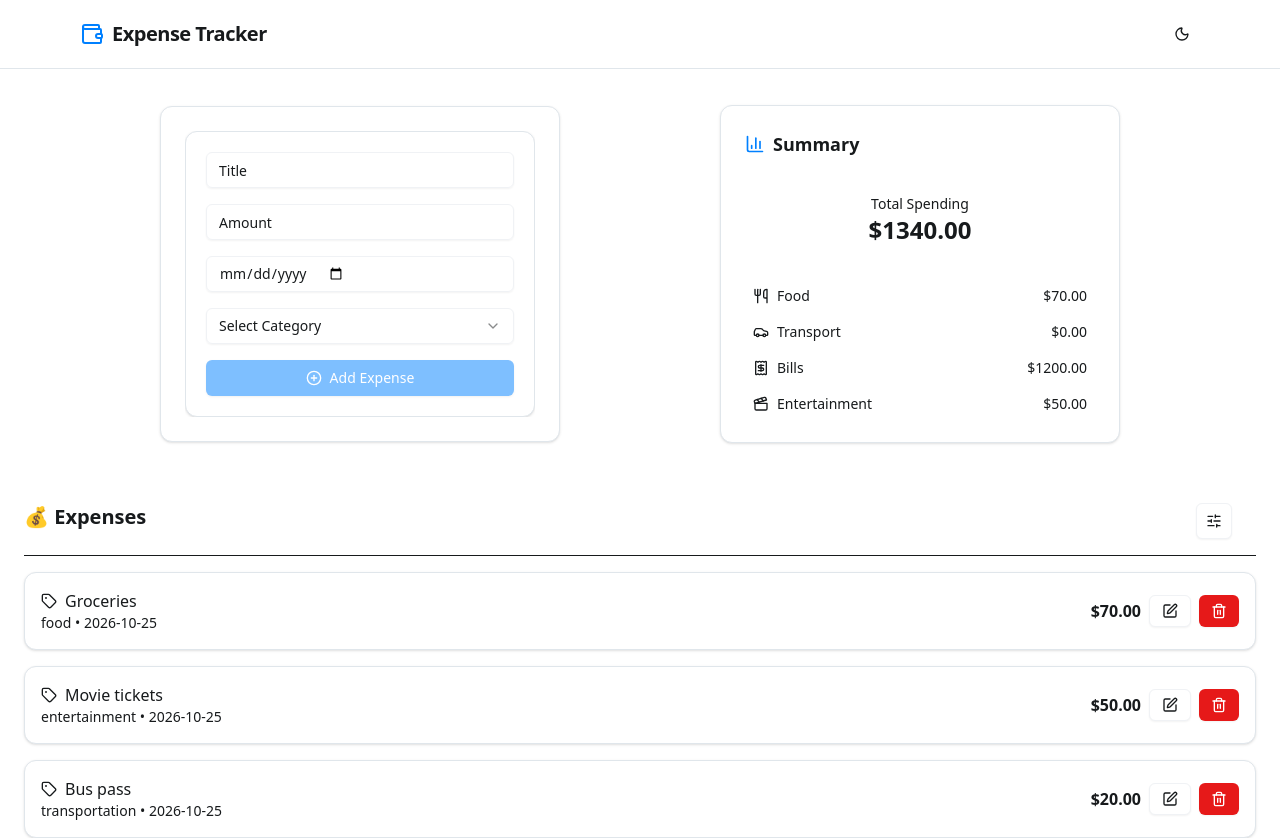
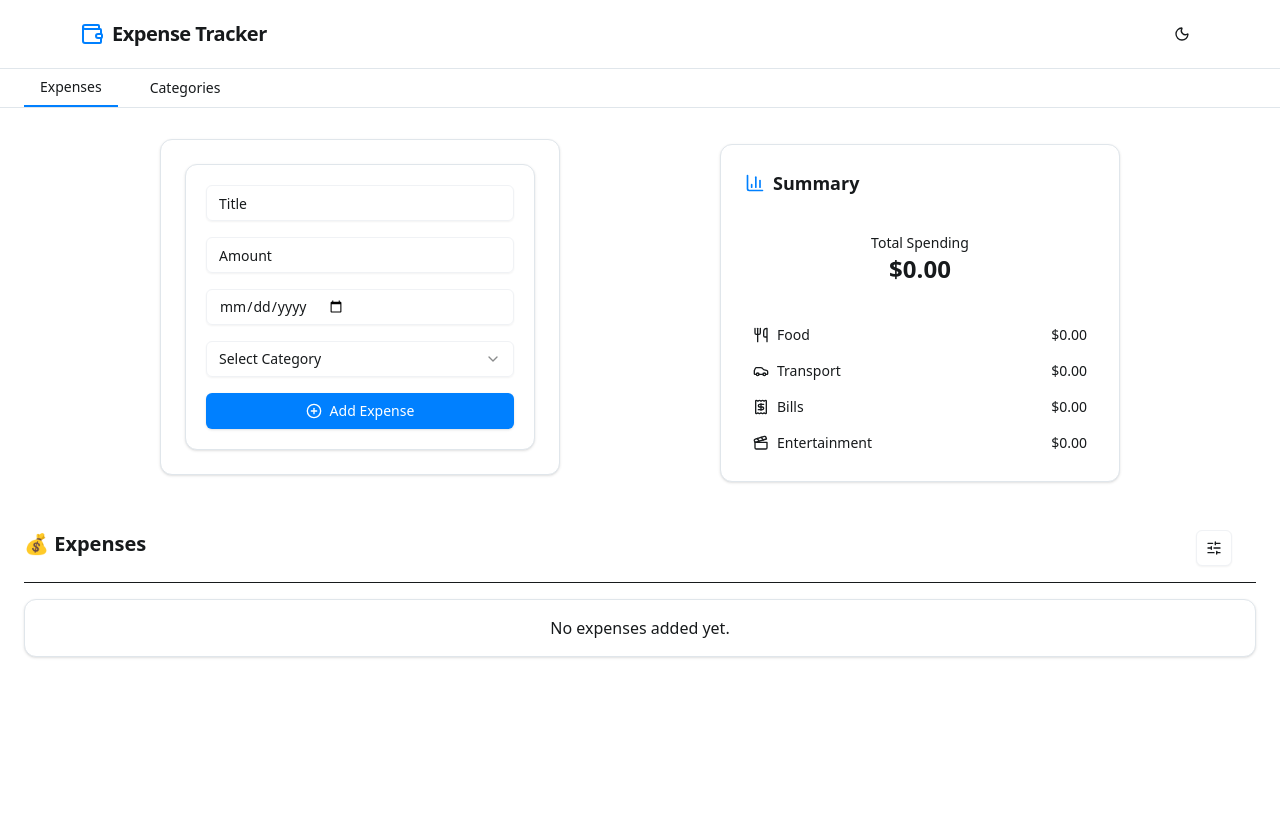
Before and after one commit to edosao/expense-tracker, a React (Vite) app: page / in a window 1280 px wide. Shown: the top 838 px of the page. After the commit the page ends 800 px from the top, so only its background shows below. Built offline with nearby package versions, Linux system fonts and the light colour scheme.

Commit message:
Add custom category tab feature

```diff
--- a/src/App.tsx
+++ b/src/App.tsx
@@ -1,52 +1,37 @@
 import { useEffect, useState } from "react";
 import { Card } from "./components/ui/card";
 import Header from "./components/Header";
+import Tabs from "./components/Tabs";
+import CategoryManager from "./components/CategoryManager";
 import ExpenseForm from "./components/ExpenseForm";
 import ExpenseSummary from "./components/ExpenseSummary";
 import ExpenseList from "./components/ExpenseList";
 import type { Expense } from "./types/expense";
 
 export default function App() {
+  const [activeTab, setActiveTab] = useState<"expenses" | "categories">(
+    "expenses",
+  );
+
+  const [categories, setCategories] = useState<string[]>(() => {
+    const storedCategories = localStorage.getItem("categories");
+    return storedCategories
+      ? JSON.parse(storedCategories)
+      : ["food", "transport", "bills", "entertainment"];
+  });
+
   const [editingId, setEditingId] = useState<string | null>(null);
+
   const [expenses, setExpenses] = useState<Expense[]>(() => {
     const storedExpenses = localStorage.getItem("expenses");
-    return storedExpenses
-      ? JSON.parse(storedExpenses)
-      : [
-          {
-            id: crypto.randomUUID(),
-            title: "Groceries",
-            amount: 70,
-            date: "2026-10-25",
-            category: "food",
-          },
-          {
-            id: crypto.randomUUID(),
-            title: "Movie tickets",
-            amount: 50,
-            date: "2026-10-25",
-            category: "entertainment",
-          },
-          {
-            id: crypto.randomUUID(),
-            title: "Bus pass",
-            amount: 20,
-            date: "2026-10-25",
-            category: "transportation",
-          },
-          {
-            id: crypto.randomUUID(),
-            title: "Electricity bill",
-            amount: 1200,
-            date: "2026-10-25",
-            category: "bills",
-          },
-        ];
+
+    return storedExpenses ? JSON.parse(storedExpenses) : [];
   });
 
   useEffect(() => {
+    localStorage.setItem("categories", JSON.stringify(categories));
     localStorage.setItem("expenses", JSON.stringify(expenses));
-  }, [expenses]);
+  }, [expenses, categories]);
 
   const handleAddExpense = (newExpense: Expense) => {
     setExpenses((prev) => [...prev, newExpense]);
@@ -62,7 +47,6 @@ export default function App() {
 
   const handleEditExpense = (updated: Expense) => {
     setExpenses((prev) => prev.map((e) => (e.id === updated.id ? updated : e)));
-
     setEditingId(null);
   };
 
@@ -70,24 +54,37 @@ export default function App() {
     setEditingId(null);
   };
 
+  const handleAddCategory = (category: string) => {
+    if (categories.includes(category.toLowerCase())) {
+      return false;
+    }
+
+    setCategories([...categories, category.toLowerCase()]);
+    return true;
+  };
+
   return (
     <div className="min-h-screen bg-background text-foreground">
       <Header />
 
+      <Tabs activeTab={activeTab} setActiveTab={setActiveTab} />
+
+      {activeTab === "expenses" && (
+        <>
           <main className="p-6 flex flex-col-reverse md:flex-row md:justify-evenly items-center gap-6">
-        <div className="w-full flex-1 max-w-[400px] ">
+            <div className="w-full flex-1 max-w-[400px]">
               <Card className="p-6 space-y-4">
-            <div
-              className="overflow-hidden max-h-[350px] opacity-100
-              "
-            >
-              <ExpenseForm onAddExpense={handleAddExpense} />
-            </div>
+                <ExpenseForm
+                  onAddExpense={handleAddExpense}
+                  categories={categories}
+                />
               </Card>
             </div>
 
-        <div className="flex-1 w-full min-h-[350px] max-w-[400px] mt-3">
-          <ExpenseSummary expenses={expenses} />
+            <div className="flex-1 w-full max-w-[400px] mt-3">
+              {categories.length > 0 && (
+                <ExpenseSummary expenses={expenses} categories={categories} />
+              )}
             </div>
           </main>
 
@@ -101,6 +98,15 @@ export default function App() {
               onCancelEditing={handleCancelEditing}
             />
           </div>
+        </>
+      )}
+
+      {activeTab === "categories" && (
+        <CategoryManager
+          categories={categories}
+          onAddCategory={handleAddCategory}
+        />
+      )}
     </div>
   );
 }
--- /dev/null
+++ b/src/components/CategoryManager.tsx
@@ -0,0 +1,74 @@
+import { Card } from "@/components/ui/card";
+import { Button } from "@/components/ui/button";
+import { Input } from "@/components/ui/input";
+import { Trash2 } from "lucide-react";
+import { useState } from "react";
+
+export default function CategoryManager({
+  categories,
+  onAddCategory,
+}: {
+  categories: string[];
+  onAddCategory: (category: string) => void | boolean;
+}) {
+  const [newCategory, setNewCategory] = useState("");
+  const [error, setError] = useState("");
+  return (
+    <div className="p-6 flex justify-center">
+      <Card className="w-full max-w-md p-6 space-y-5">
+        <h2 className="text-lg font-semibold">Manage Categories</h2>
+
+        <div className="flex gap-2">
+          <Input
+            placeholder="New category name"
+            value={newCategory}
+            onChange={(e) => setNewCategory(e.target.value)}
+          />
+          {error && <p className="text-sm text-destructive">{error}</p>}
+          <Button
+            onClick={() => {
+              const trimmed = newCategory.trim().toLowerCase();
+
+              if (!trimmed) return;
+
+              const success = onAddCategory(trimmed);
+
+              if (!success) {
+                setError("Category already exists");
+                return;
+              }
+
+              setError("");
+              setNewCategory("");
+            }}
+          >
+            Add
+          </Button>
+        </div>
+
+        <div className="space-y-2">
+          {categories.map((cat) => (
+            <div
+              key={cat}
+              className="flex justify-between items-center border rounded-md p-2"
+            >
+              <span className="capitalize">{cat}</span>
+
+              <Button size="icon" variant="destructive">
+                <Trash2 className="w-4 h-4" />
+              </Button>
+            </div>
+          ))}
+
+          {/* <div className="flex justify-between items-center border rounded-md p-2">
+            <span className="capitalize">transport</span>
+
+            <Button size="icon" variant="destructive">
+              <Trash2 className="w-4 h-4" />
+            </Button>
+          </div> */}
+        </div>
+      </Card>
+    </div>
+  );
+}
--- a/src/components/ExpenseForm.tsx
+++ b/src/components/ExpenseForm.tsx
@@ -15,9 +15,10 @@ import type { Expense } from "@/types/expense";
 
 type ExpenseFormProps = {
   onAddExpense: (expense: Expense) => void;
+  categories: string[];
 };
 
-function ExpenseForm({ onAddExpense }: ExpenseFormProps) {
+function ExpenseForm({ onAddExpense, categories = [] }: ExpenseFormProps) {
   const [title, setTitle] = useState("");
   const [amount, setAmount] = useState("");
   const [date, setDate] = useState("");
@@ -25,9 +26,15 @@ function ExpenseForm({ onAddExpense }: ExpenseFormProps) {
 
   const isFormValid = title && amount && date && category;
 
+  const [error, setError] = useState("");
+
   const handleSubmit = (e: React.FormEvent) => {
     e.preventDefault();
-    if (!isFormValid) return;
+
+    if (!title || !amount || !date || !category) {
+      setError("Please fill all fields including category");
+      return;
+    }
 
     const newExpense = {
       id: crypto.randomUUID(),
@@ -43,6 +50,7 @@ function ExpenseForm({ onAddExpense }: ExpenseFormProps) {
     setAmount("");
     setDate("");
     setCategory("");
+    setError("");
   };
 
   return (
@@ -74,23 +82,39 @@ function ExpenseForm({ onAddExpense }: ExpenseFormProps) {
             onChange={(e) => setDate(e.target.value)}
           />
 
-          <Select value={category} onValueChange={setCategory}>
+          <Select
+            value={category}
+            onValueChange={
+              setCategory /*onValueChange={(value) => {
+  setCategory(value);
+  setError("");
+}}*/
+            }
+          >
             <SelectTrigger>
               <SelectValue placeholder="Select Category" />
             </SelectTrigger>
             <SelectContent>
-              <SelectItem value="food">Food</SelectItem>
+              {categories.map((cat: string) => (
+                <SelectItem key={cat} value={cat}>
+                  {cat.charAt(0).toUpperCase() + cat.slice(1)}
+                </SelectItem>
+              ))}
+
+              {/* <SelectItem value="food">Food</SelectItem>
               <SelectItem value="transport">Transport</SelectItem>
               <SelectItem value="bills">Bills</SelectItem>
-              <SelectItem value="entertainment">Entertainment</SelectItem>
+              <SelectItem value="entertainment">Entertainment</SelectItem> */}
             </SelectContent>
           </Select>
+
+          {error && <p className="text-sm text-red-500">{error}</p>}
 
           <motion.div whileTap={{ scale: 0.95 }}>
             <Button
               type="submit"
               className="w-full gap-2"
-              disabled={!isFormValid}
+              // disabled={!isFormValid}
             >
               <PlusCircle className="h-4 w-4" />
               Add Expense
--- a/src/components/ExpenseSummary.tsx
+++ b/src/components/ExpenseSummary.tsx
@@ -2,7 +2,7 @@ import { Card } from "@/components/ui/card";
 import type { Expense } from "@/types/expense";
 import { BarChart3, Utensils, Car, Receipt, Clapperboard } from "lucide-react";
 
-type Category = "food" | "transport" | "bills" | "entertainment";
+// type Category = "food" | "transport" | "bills" | "entertainment";
 
 const categoryIcons: Record<string, React.ReactNode> = {
   food: <Utensils className="h-4 w-4" />,
@@ -11,31 +11,43 @@ const categoryIcons: Record<string, React.ReactNode> = {
   entertainment: <Clapperboard className="h-4 w-4" />,
 };
 
-export default function ExpenseSummary({ expenses }: { expenses: Expense[] }) {
-  const categories: Category[] = [
-    "food",
-    "transport",
-    "bills",
-    "entertainment",
-  ];
+export default function ExpenseSummary({
+  expenses,
+  categories,
+}: {
+  expenses: Expense[];
+  categories: string[];
+}) {
+  // const categories: Category[] = [
+  //   "food",
+  //   "transport",
+  //   "bills",
+  //   "entertainment",
+  // ];
 
   const totalAmount = expenses.reduce(
     (sum, expense) => sum + expense.amount,
-    0
+    0,
   );
 
-  const categoryTotals = expenses.reduce((acc, expense) => {
-    acc[expense.category] = (acc[expense.category] || 0) + expense.amount;
-    return acc;
-  }, {} as Record<string, number>);
+  const categoryTotals = expenses.reduce(
+    (acc, expense) => {
+      acc[expense.category] = (acc[expense.category] || 0) + expense.amount;
+      return acc;
+    },
+    {} as Record<string, number>,
+  );
 
-  const allCategoryTotals = categories.reduce((acc, category) => {
-    acc[category] = categoryTotals[category] || 0;
-    return acc;
-  }, {} as Record<string, number>);
+  const allCategoryTotals = categories.reduce(
+    (acc, category) => {
+      acc[category] = categoryTotals[category] || 0;
+      return acc;
+    },
+    {} as Record<string, number>,
+  );
 
   return (
-    <Card className="p-6 space-y-5">
+    <Card className="p-6 space-y-5  max-h-[340px] overflow-y-auto">
       <div className="flex items-center gap-2">
         <BarChart3 className="h-5 w-5 text-primary" />
         <h2 className="text-lg font-semibold">Summary</h2>
@@ -56,7 +68,7 @@ export default function ExpenseSummary({ expenses }: { expenses: Expense[] }) {
           >
             <div className="flex items-center gap-2">
               <span className="text-muted-foreground">
-                {categoryIcons[category]}
+                {categoryIcons[category] ?? <BarChart3 className="h-4 w-4" />}
               </span>
               <span className="capitalize">{category}</span>
             </div>
--- /dev/null
+++ b/src/components/Tabs.tsx
@@ -0,0 +1,32 @@
+type TabsProps = {
+  activeTab: "expenses" | "categories";
+  setActiveTab: (tab: "expenses" | "categories") => void;
+};
+
+export default function Tabs({ activeTab, setActiveTab }: TabsProps) {
+  return (
+    <div className="flex gap-4 px-6 border-b">
+      <button
+        onClick={() => setActiveTab("expenses")}
+        className={`px-4 py-2 text-sm font-medium transition ${
+          activeTab === "expenses"
+            ? "border-b-2 border-primary"
+            : "text-muted-foreground"
+        }`}
+      >
+        Expenses
+      </button>
+
+      <button
+        onClick={() => setActiveTab("categories")}
+        className={`px-4 py-2 text-sm font-medium transition ${
+          activeTab === "categories"
+            ? "border-b-2 border-primary"
+            : "text-muted-foreground"
+        }`}
+      >
+        Categories
+      </button>
+    </div>
+  );
+}
```
Lines whose indentation alone changed are shown as unchanged.
